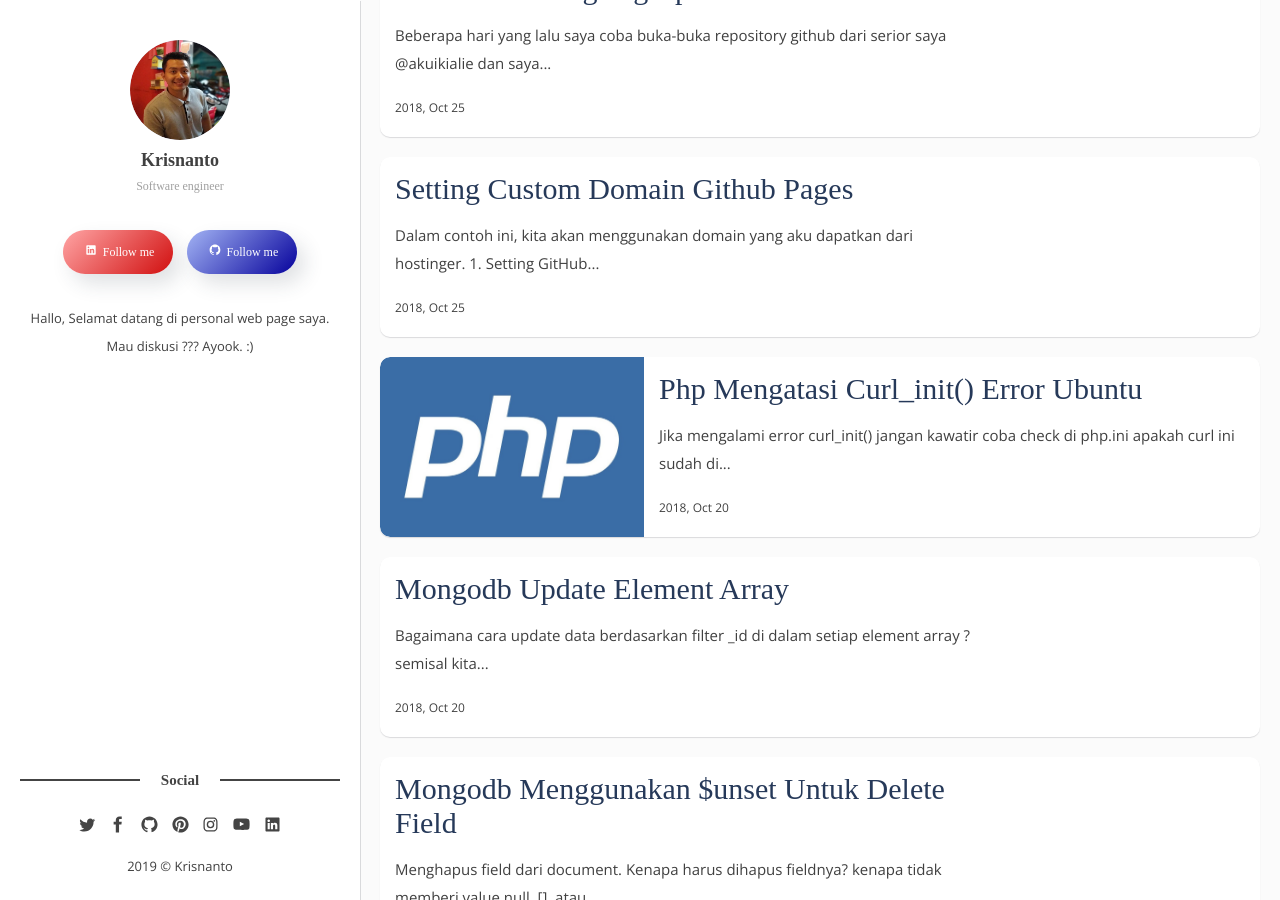
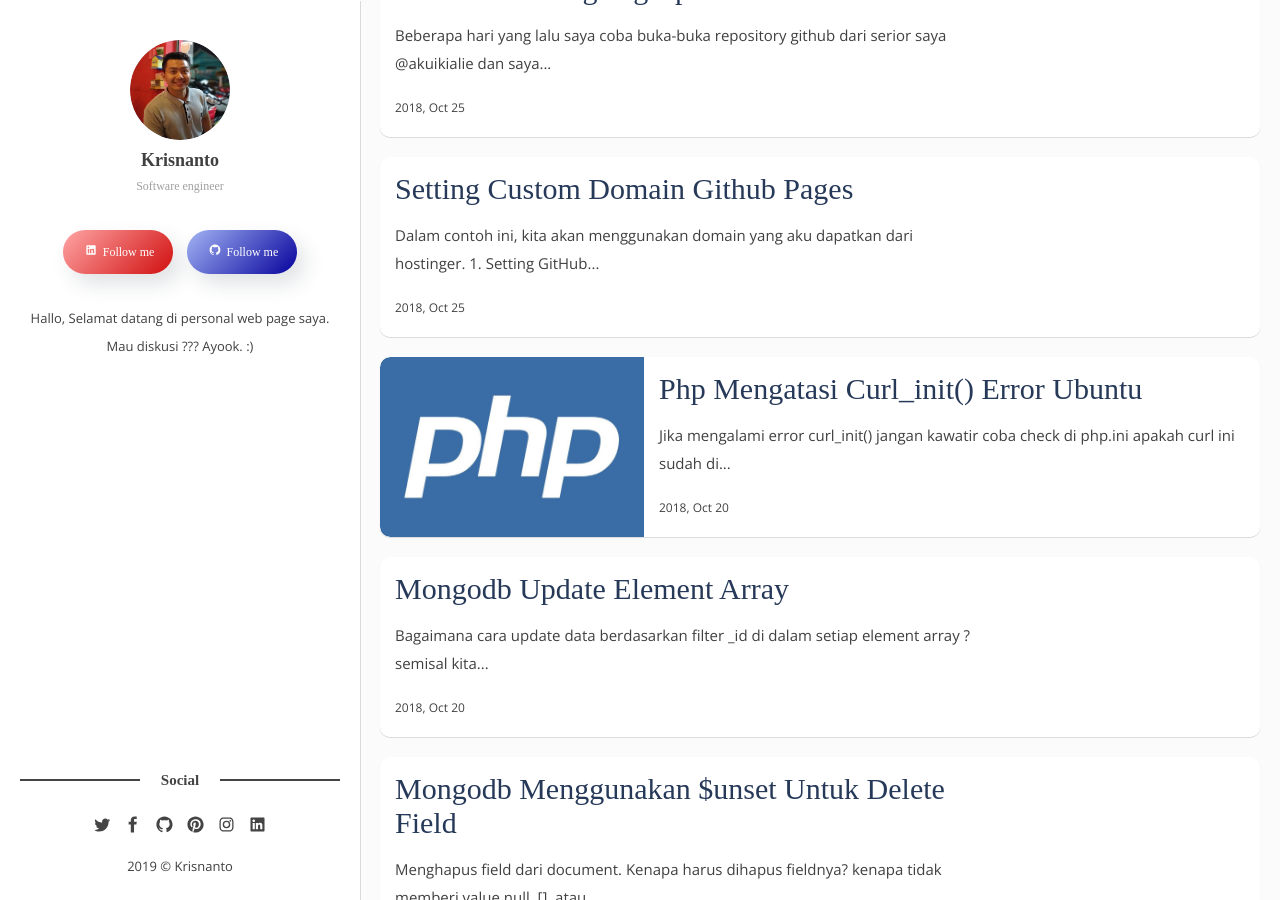
Before and after one commit to otnansirk/_myhistory, a Jekyll site: the page built from index.html, in a window 1280 px wide and 900 px high, scrolled down 556 px. Built offline with Jekyll 4.4.1, drawn with Linux system fonts in a browser that asks for light colours; some web fonts are replaced; the list of posts is cut into pages by our own code.

Commit message:
Update home.html

```diff
--- a/_layouts/home.html
+++ b/_layouts/home.html
@@ -63,10 +63,6 @@ layout: default
           <li class="c-social__item"><a  href="https://instagram.com/{{ site.social-instagram }}" target="_blank"><div data-icon='ei-sc-instagram' data-size='s'></div></a></li>
         {% else %}
         {% endif %}
-        {% if site.social-youtube %}
-          <li class="c-social__item"><a  href="https://youtube.com/{{ site.social-youtube }}" target="_blank"><div data-icon='ei-sc-youtube' data-size='s'></div></a></li>
-        {% else %}
-        {% endif %}
         {% if site.social-vk %}
           <li class="c-social__item"><a  href="https://vk.com/{{ site.social-vk }}" target="_blank"><div data-icon='ei-sc-vk' data-size='s'></div></a></li>
         {% else %}
```
